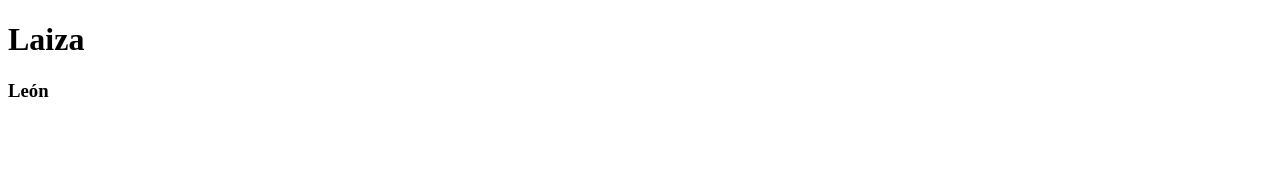
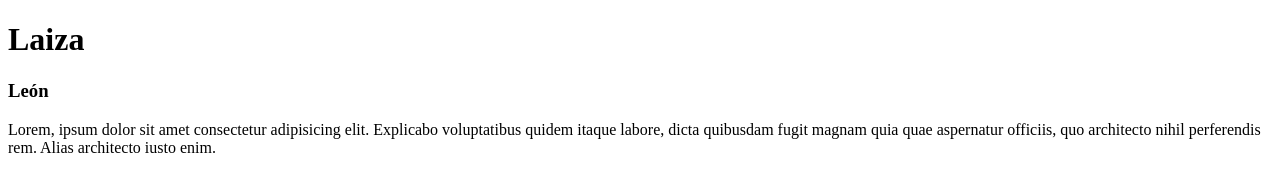
Before and after one commit to laiza23/sem5miproyecto, a plain HTML site: page index.html in a window 1280 px wide. Drawn offline with Linux system fonts and the light colour scheme.

Commit message:
agregamos parrafo y rama

```diff
--- a/index.html
+++ b/index.html
@@ -9,5 +9,15 @@
 <body>
     <h1>Laiza</h1>
     <h3>León</h3>
+
+    <p>Lorem, ipsum dolor sit amet consectetur adipisicing elit. Explicabo voluptatibus quidem itaque labore, dicta quibusdam fugit magnam quia quae aspernatur officiis, quo architecto nihil perferendis rem. Alias architecto iusto enim.</p>
+
+
+
+
+
+
+
+
 </body>
 </html>
```
